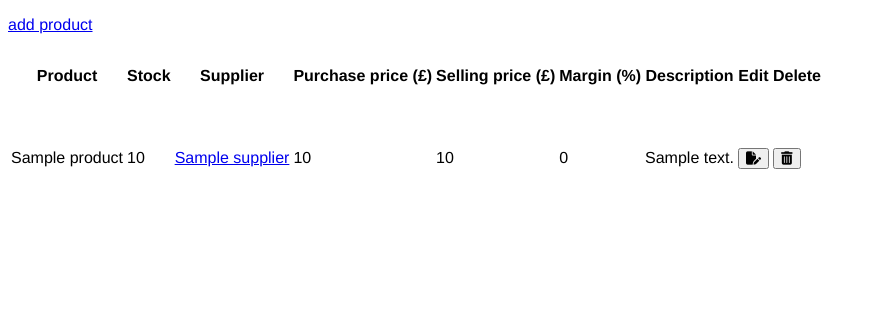
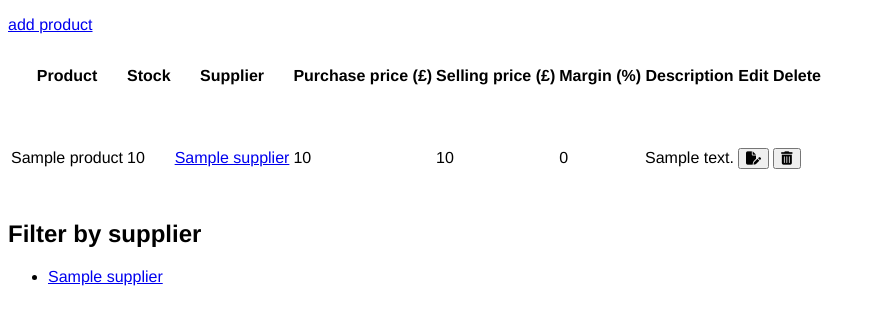
Before and after one commit to aurelija-93/python_app_shop_inventory, a Flask app: page /products in a window 1280 px wide. Shown: the part 70-395 px from the top of the page, without its empty margins (0-876 px from the left). Run offline with Flask 3, Linux system fonts and the light colour scheme; a database or web service that is not in the repository returns one stand-in record (values such as "Sample title"); some libraries are stand-ins or nearby versions.

Commit message:
added supplier filter nav

```diff
--- a/controllers/product_controller.py
+++ b/controllers/product_controller.py
@@ -8,7 +8,8 @@ products_blueprint = Blueprint('products', __name__)
 @products_blueprint.route('/products')
 def index():
     products = product_repository.select_all()
-    return render_template('/products/index.html', products=products)
+    suppliers = supplier_repository.select_all()
+    return render_template('/products/index.html', products=products, suppliers=suppliers)
 
 @products_blueprint.route('/products/<id>')
 def show(id):
--- a/templates/products/edit.html
+++ b/templates/products/edit.html
@@ -31,7 +31,7 @@
     </div>
     <div>
         <label for="description">Description</label>
-        <input type="text" name="description", id="description" value="{{ product.description }}">
+        <textarea name="description" id="description">{{ product.description }}</textarea>
     </div>
     <div>
         <input type="submit">
--- a/templates/products/index.html
+++ b/templates/products/index.html
@@ -93,4 +93,12 @@
             {% endif %}
         {% endfor %}
     </table>
+    <nav>
+        <h1>Filter by supplier</h1>
+        <ul>
+            {% for supplier in suppliers %}
+                <li><a href="/suppliers/{{ supplier.id }}">{{ supplier.name }}</a></li>
+            {% endfor %}
+        </ul>
+    </nav>
 {% endblock content %}
--- a/templates/products/new.html
+++ b/templates/products/new.html
@@ -14,6 +14,7 @@
         <div>
             <label for="supplier">Supplier</label>
             <select name="supplier_id" id="supplier">
+                <option value="">--Choose a supplier--</option>
                 {% for supplier in suppliers %}
                     <option value="{{ supplier.id }}">{{ supplier.name }}</option>
                 {% endfor %}
@@ -29,7 +30,7 @@
         </div>
         <div>
             <label for="description">Description</label>
-            <input type="text" name="description", id="description">
+            <textarea name="description" id="description" cols="30" rows="2"></textarea>
         </div>
         <div>
             <input type="submit">
```
